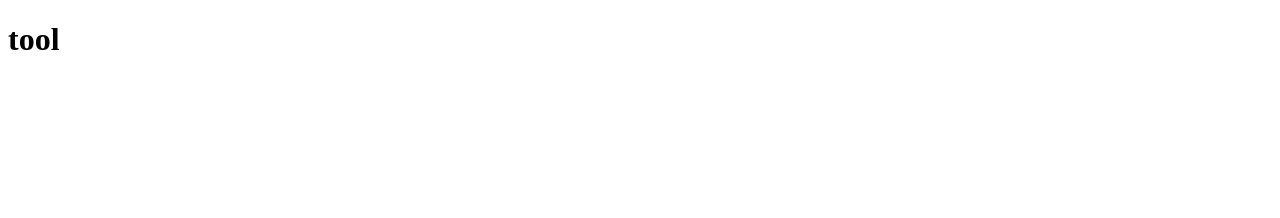
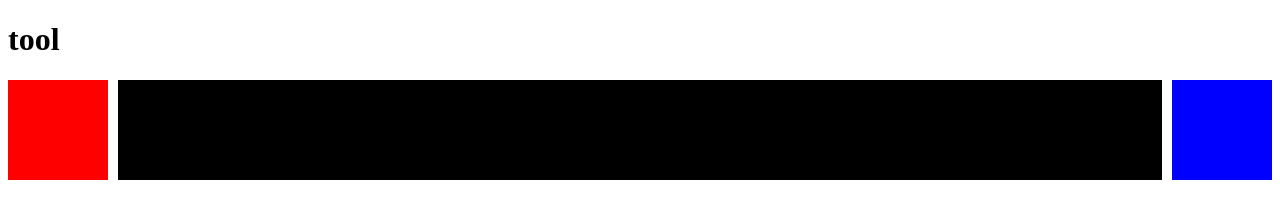
Before and after one commit to LiShunQi/tool, a plain HTML site: page index.html in a window 1280 px wide. Drawn offline with Linux system fonts and the light colour scheme.

Commit message:
添加了驼峰与短横线的转换

```diff
--- a/index.html
+++ b/index.html
@@ -3,10 +3,42 @@
 <head>
     <meta charset="UTF-8">
     <title>tool</title>
+    <style>
+        .wrap{
+            display: flex;
+            display: -webkit-flex;
+        }
+        .left,.right{
+            width: 100px;
+            height: 100px;
+        }
+        .left{
+            order: 1;
+            margin-right: 10px;
+            background: red;
+        }
+        .right{
+            order: 3;
+            margin-left: 10px;
+            background: blue;
+        }
+        .main{
+            order: 2;
+            flex: 1;
+            height: 100px;
+            background: black;
+        }
+    </style>
 </head>
 <body>
 <h1 class="one two three four">tool</h1>
 
+<div class="wrap">
+    <div class="main"></div>
+    <div class="left"></div>
+    <div class="right"></div>
+</div>
+
 <script src="./tool.js"></script>
 </body>
 </html>
--- a/tool.js
+++ b/tool.js
@@ -144,7 +144,7 @@ function removeClass(ele, name){
 
     ele.className = ele.className.replace(new RegExp(name), '');
 }
-
+//toggle class 9
 function toggleClass(ele, name) {
     if(hasClass(ele, name)){
         removeClass(ele, name);
@@ -152,3 +152,20 @@ function toggleClass(ele, name) {
         addClass(ele, name);
     }
 }
+
+// 短横线写法  < > 驼峰写法
+function c2l(str){
+    if(!str) return;
+    return str.substring(0,str.indexOf('-')) + str[str.indexOf('-') + 1].toUpperCase() + str.substring(str.indexOf('-') + 2);
+}
+
+function c2l2(str){
+    return str.replace(/-(\w)/g, function(all, letter, letter2){
+        console.log(all,letter, letter2);
+        return letter.toUpperCase();
+    });
+}
+
+function l2c(str){
+    return str.replace(/([A-Z])/g, '-$1').toLowerCase();
+}
```
